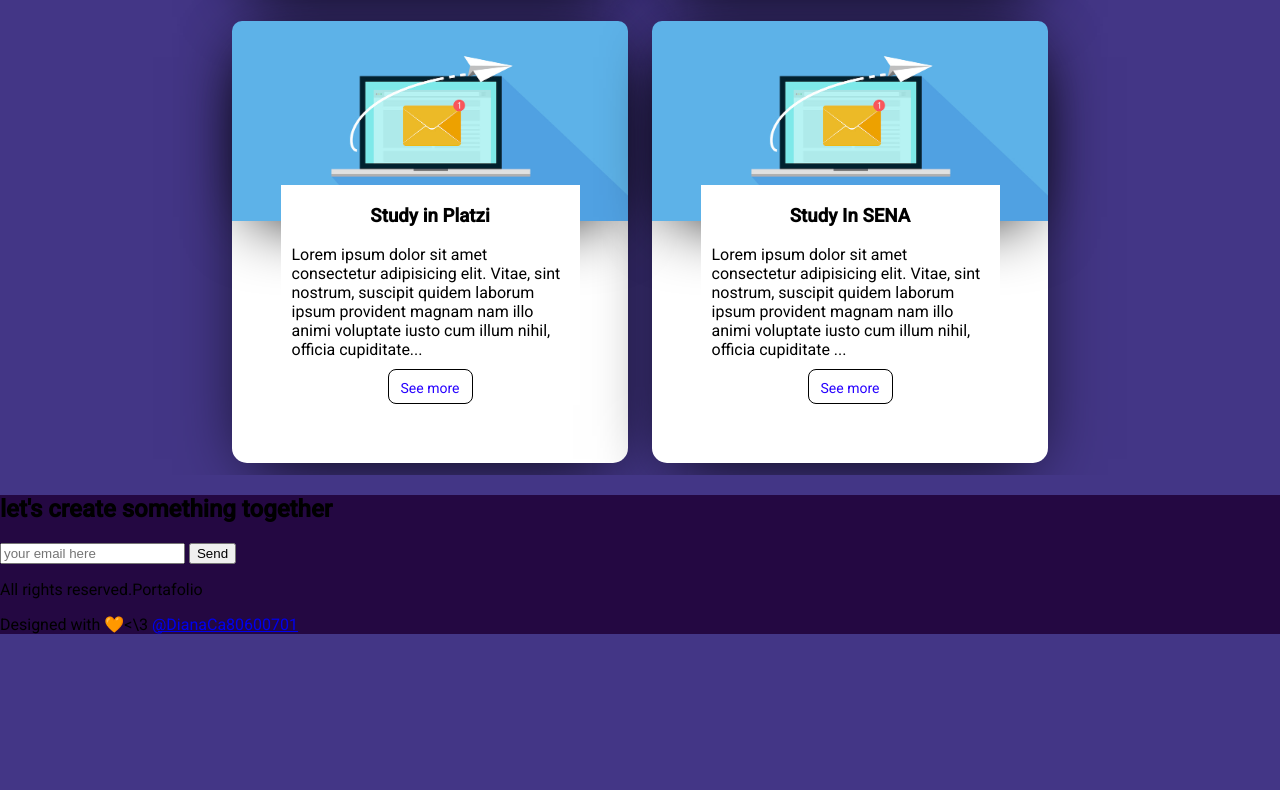
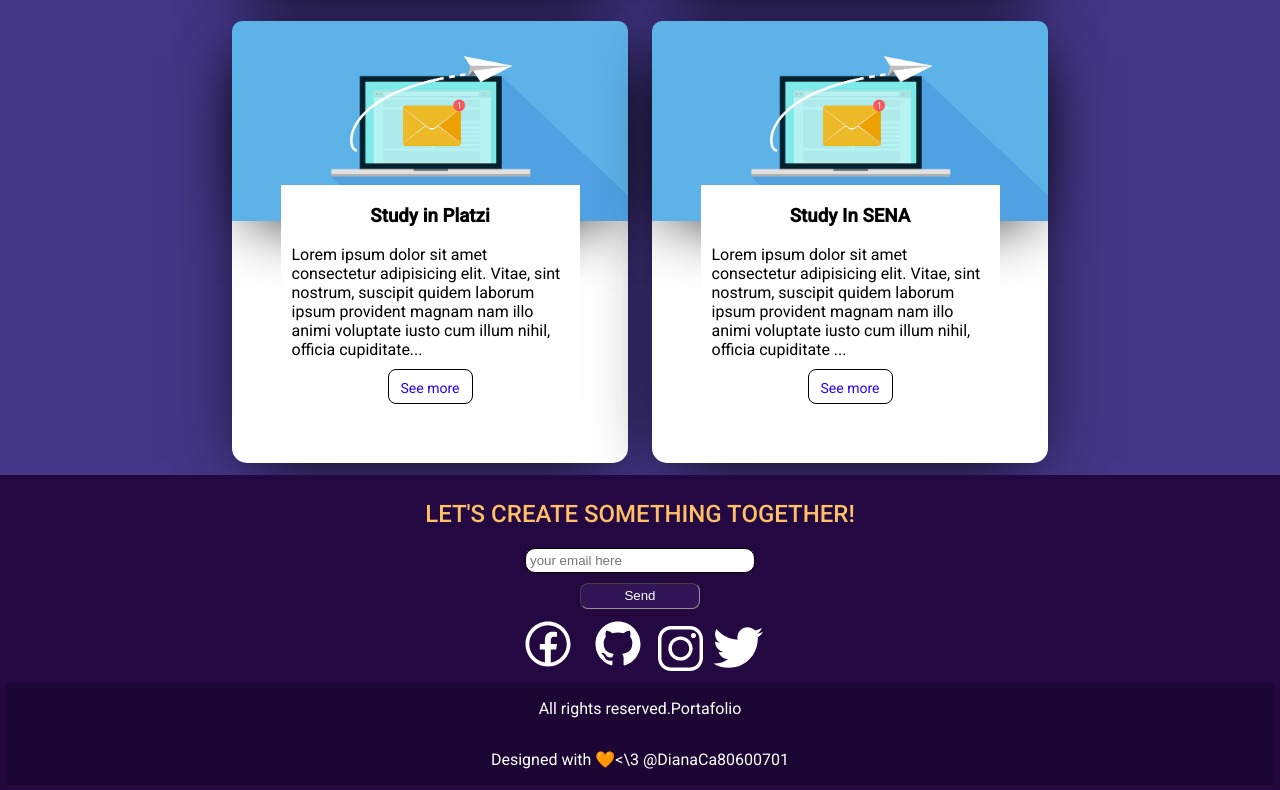
Before and after one commit to DianaCarolina3/Practice-1-purple, a plain HTML site: page src/index.html in a window 1280 px wide. Shown: the part 1120-1910 px from the top of the page. Before the commit the page ends 1770 px from the top, so only its background shows below. Drawn offline with Linux system fonts and the light colour scheme.

Commit message:
add styles ccs and add media

```diff
--- a/src/assets/styles/media.css
+++ b/src/assets/styles/media.css
@@ -1,3 +1,6 @@
+@media only screen and (max-width: 1024px) {
+}
+
 @media only screen and (max-width: 992px) {
   .experiencesArticle {
     width: 42%;
@@ -6,23 +9,34 @@
 
 @media only screen and (max-width: 768px) {
   .experiencesArticle {
-    width: 75%;
+    width: 70%;
   }
 }
 
 @media only screen and (max-width: 600px) {
   .experiencesArticle {
     width: 90%;
+    margin-bottom: 15px;
   }
 }
+
+/* acomodar header aqui */
 @media only screen and (min-width: 600px) {
   .experiencesArticle {
     height: 430px;
   }
 }
 
+@media only screen and (max-width: 375px) {
+  .experiencesArticle {
+    height: 450px;
+  }
+}
+
 @media only screen and (max-width: 320px) {
   .experiencesArticle {
+    height: 460px;
+    margin-bottom: 12px;
   }
   .experiencesDescription {
     font-size: 15px;
@@ -31,6 +45,9 @@
     font-size: 17px;
   }
   .experiencesButton {
-    height: 25px;
+    height: 35px;
+  }
+  .footer {
+    text-align: center;
   }
 }
--- a/src/assets/styles/styles.css
+++ b/src/assets/styles/styles.css
@@ -16,8 +16,6 @@ body {
   justify-content: space-between;
   align-items: center;
   color: rgb(254, 192, 102);
-  padding: 1;
-  margin: 0;
 }
 
 .header a {
@@ -49,10 +47,9 @@ li {
 .hero {
   padding: 5px;
   padding-top: 70px;
+  text-align: center;
 }
 .figureImage {
-  margin-left: 39%;
-  align-items: center;
 }
 
 .imageHero {
@@ -63,7 +60,6 @@ li {
 }
 
 .titleHero {
-  margin-left: 33%;
   font-size: 2.5em;
   font-family: "Roboto";
   color: white;
@@ -111,7 +107,7 @@ h1 {
 }
 
 .experiencesArticle {
-  height: 450px;
+  height: 410px;
   width: 33%;
   margin: 1%;
   border-radius: 15px;
@@ -183,39 +179,95 @@ h1 {
 
 .footer {
   background-color: rgb(36, 8, 66);
+  display: flex;
+  flex-direction: column;
+  align-items: center;
+  padding: 5px;
 }
 
 .footer form {
+  text-align: center;
 }
 
 .footerTitle {
+  color: rgb(254, 192, 102);
+  text-decoration: none;
+  text-transform: uppercase;
+  font-style: normal;
+  font-weight: 595;
+}
+
+.contactButton {
+  display: flex;
+  flex-direction: column;
+  align-items: center;
 }
 
 .contact {
+  border-radius: 10px;
+  border-style: none;
+  border: 1px solid;
+  padding: 1%;
+  width: 220px;
 }
 
 .button {
+  border: 1px solid;
+  border-radius: 8px;
+  border-style: inset;
+  padding: 1%;
+  width: 120px;
+  margin-top: 10px;
+  border-color: rgb(150, 148, 148);
+  color: white;
+  background-color: rgba(62, 34, 107, 0.5);
 }
 
 .linkSocial {
+  margin: 0 10px;
+  display: flex;
+  align-items: center;
 }
 
 .linkSocialFacebook {
+  margin: 5px 5px 5px 5px;
 }
 
 .linkSocialGithub {
+  margin: 5px 5px 5px 5px;
 }
 
 .linkSocialInstagram {
+  padding-top: 9px;
+  margin: 5px 5px 5px 5px;
 }
 
 .linkSocialTwitter {
+  padding-top: 9px;
+  margin: 5px 5px 5px 5px;
+}
+
+.footerFinal {
+  display: flex;
+  align-items: center;
+  flex-direction: column;
+  justify-content: space-between;
+  background-color: rgb(28, 6, 51);
+  width: 100%;
 }
 
 .designedRights {
+  justify-content: space-between;
+  display: flex;
+  color: white;
 }
 
 .designed {
+  color: white;
+}
+.designed a {
+  color: white;
+  text-decoration: none;
 }
 
 .container {
@@ -226,6 +278,5 @@ h1 {
   justify-content: inherit;
   margin: 0 auto;
   padding: 0 30px;
-  width: 100%;
   max-width: 1200px;
 }
--- a/src/index.html
+++ b/src/index.html
@@ -113,16 +113,27 @@
     </section>
     <footer class="footer" id="work">
       <form action="/suscription/" class="email">
-        <h2 class="footerTitle">let's create something together</h2>
+        <h2 class="footerTitle">let's create something together!</h2>
+        <div class="contactButton">
         <input class="contact" type="text" placeholder="your email here" id="email" />
         <button  class="button" target="_blank">Send</button>
+        </div>
       </form>
       <div class="linkSocial">
-        <a<img class="linkSocialFacebook" src="./assets/images/icons8-facebook.svg" alt="icons8-facebook" height="30px" width="30px"/></a>
-        <a<img class="linkSocialGithub" src="./assets/images/icons8-github.svg" alt="icons8-github" height="30px" width="30px"/></a>
-        <a<img class="linkSocialInstagram" src="./assets/images/icons8-instagram.svg" alt="icons8-instagram" height="30px" width="30px" /></a>
-        <a<img class="linkSocialTwitter" src="./assets/images/icons8-twitter.svg" alt="icons8-twitter" height="30px" width="30px" /></a>
+        <a class="linkSocialFacebook"  href="https://www.facebook.com/profile.php?id=100004147456798">
+          <img src="./assets/images/icons8-facebook.svg" alt="logo facebook" height="60px"/>
+        </a>
+        <a class="linkSocialGithub" href="https://github.com/DianaCarolina3">
+        <img src="./assets/images/icons8-github.svg" alt="logo github" height="60px">
+        </a>
+        <a class="linkSocialInstagram" href="https://www.instagram.com/diana_carolinacm/">
+        <img src="./assets/images/icons8-instagram.svg" alt="logo instagram" height="45px">
+        </a>
+        <a class="linkSocialTwitter"  href="https://twitter.com/DianaCa80600701">
+        <img src="./assets/images/icons8-twitter.svg" alt="logo twitter" height="50px">
+        </a>
       </div>
+      <div class="footerFinal">
       <div class="designedRights">
         <p>
           All rights reserved.Portafolio
@@ -130,11 +141,12 @@
       </div>
       <div class="designed">
         <p>
-          Designed with 🧡<\3 <a href="https://twitter.com/DianaCa80600701"
+          Designed with 🧡<\3 <a href="https://twitter.com/DianaCa80600701" target="_blank"
           >@DianaCa80600701</a
           >
         </p>
       </div>
+      </div>
     </footer>
   </body>
 </html>
```
